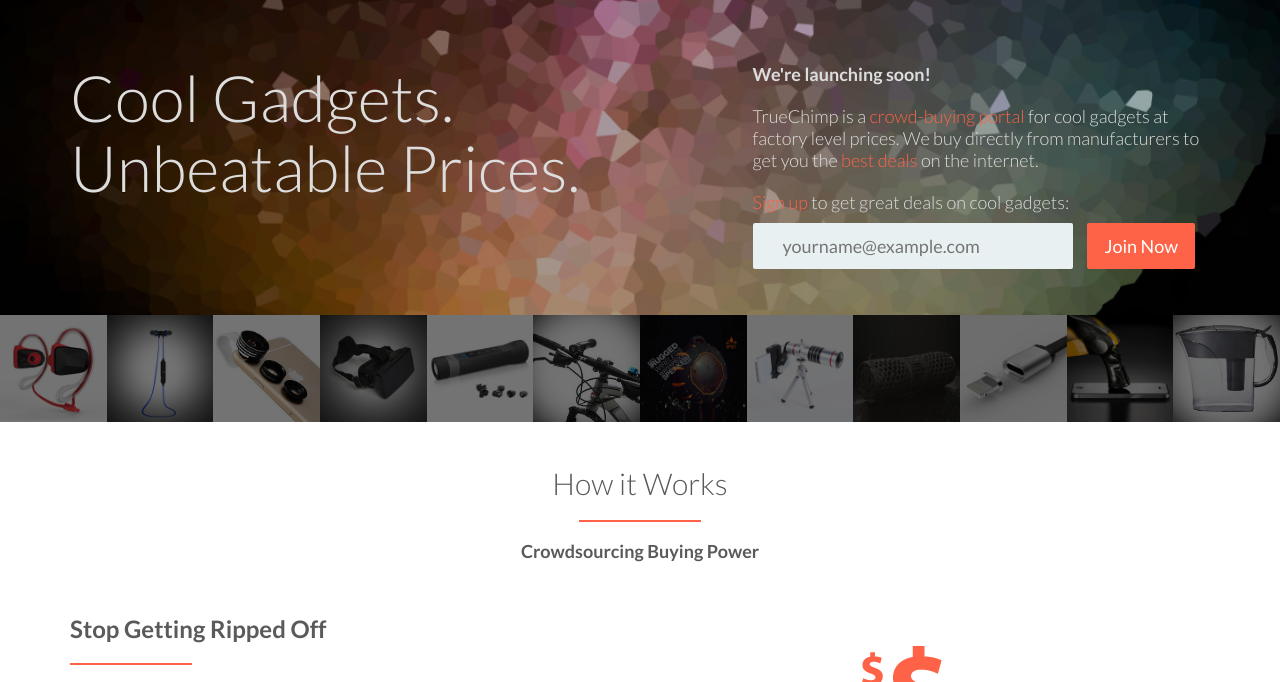
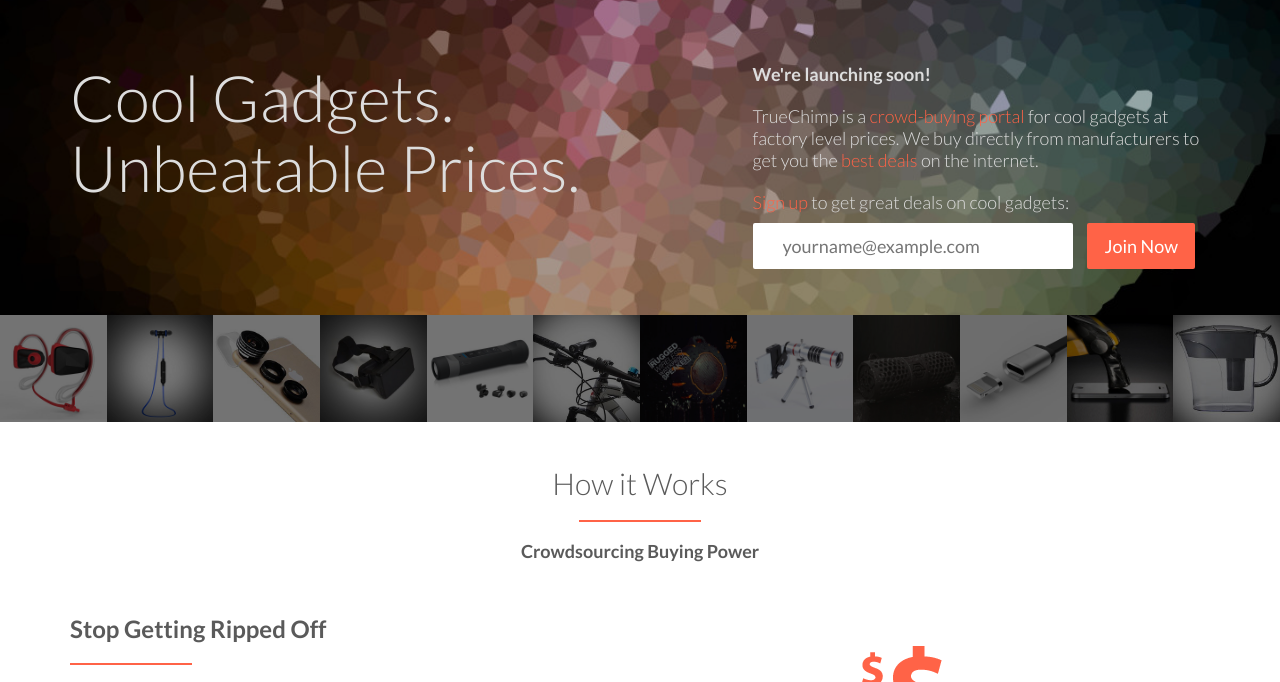
Before and after one commit to adrianmc/truechimp-landing-page, a plain HTML site: page index.html in a window 1280 px wide. Shown: the part 57-739 px from the top of the page. Drawn offline with Linux system fonts and the light colour scheme; files whose address does not match are found by name.

Commit message:
changed text input colour

```diff
--- a/assets/css/style.css
+++ b/assets/css/style.css
@@ -430,7 +430,7 @@ input {
 	padding: 11px 30px 12px;
 	border: none;
 	margin-bottom: 10px;
-	background-color: #e9f0f2;
+	/*background-color: #e9f0f2;*/
 	-webkit-transition: background-color 0.2s;
 	transition: background-color 0.2s;
 }
```
